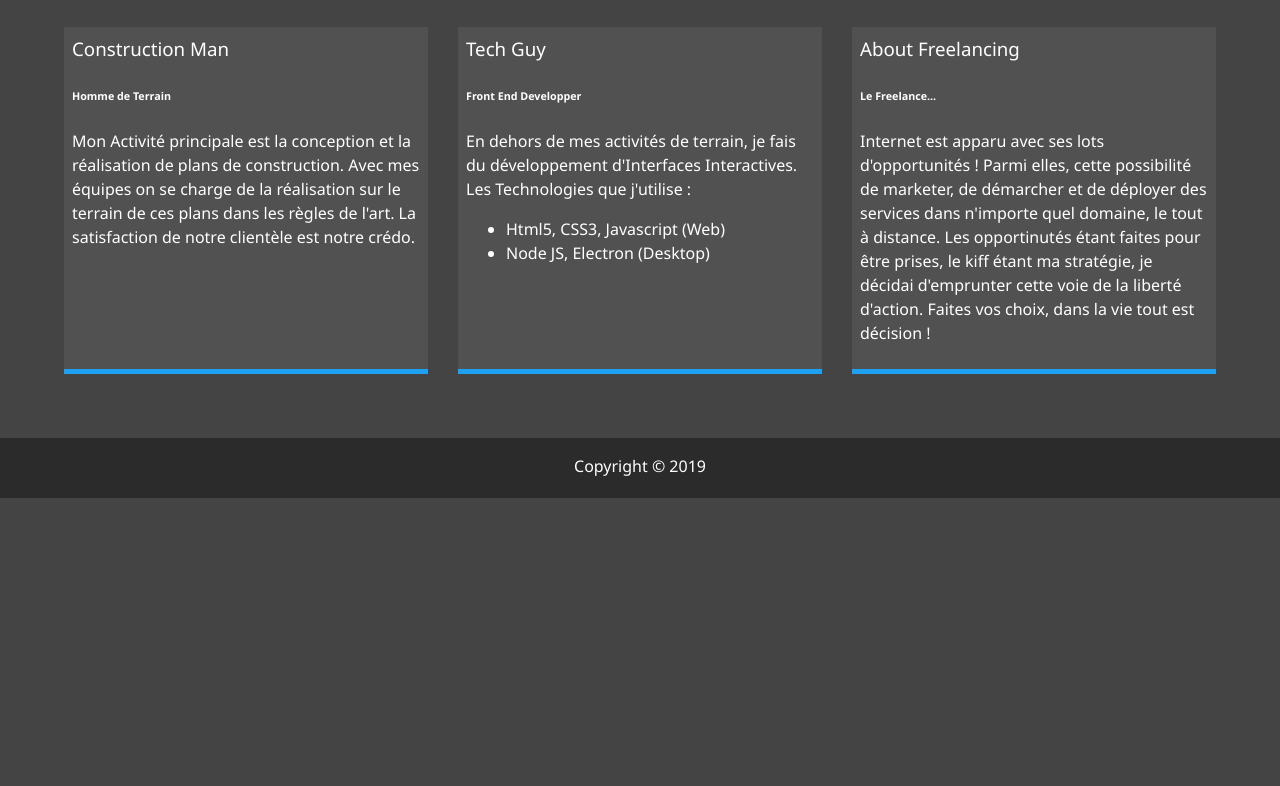
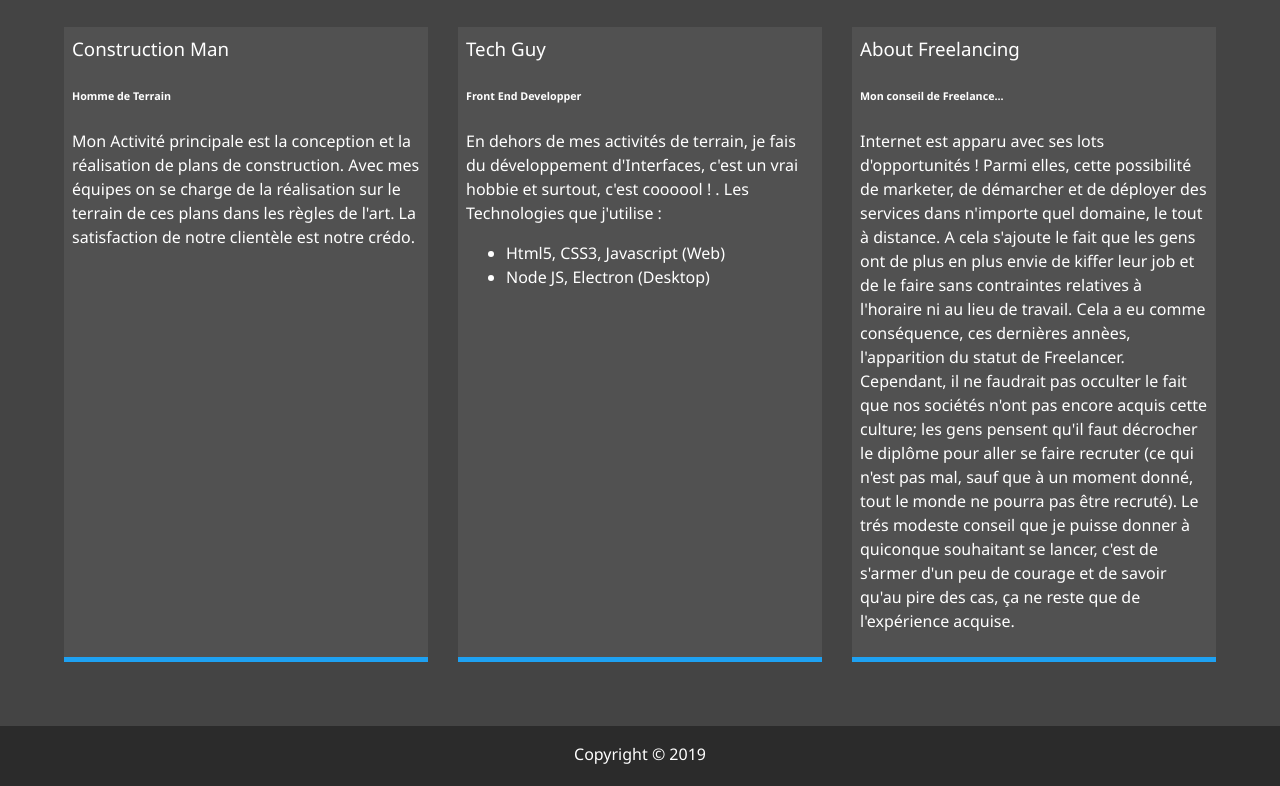
Before and after one commit to balaye94dev/modern_portfolio, a website: page dist/about.html in a window 1280 px wide. Shown: the part 631-1417 px from the top of the page. Before the commit the page ends 1129 px from the top, so only its background shows below. Drawn offline with Linux system fonts and the light colour scheme.

Commit message:
Initial website updated

```diff
--- a/dist/about.html
+++ b/dist/about.html
@@ -102,7 +102,7 @@
                 <h3>Tech Guy</h3>
                 <h6>Front End Developper</h6>
                 <p>En dehors de mes activités de terrain, je fais du développement
-                    d'Interfaces Interactives.
+                    d'Interfaces, c'est un vrai hobbie et surtout, c'est coooool ! .
                     Les Technologies que j'utilise :
                     <ul>
                         <li>Html5, CSS3, Javascript (Web)</li>
@@ -114,15 +114,17 @@
 
             <div class="job job-3">
                 <h3>About Freelancing</h3>
-                <h6>Le Freelance...</h6>
+                <h6>Mon conseil de Freelance...</h6>
                 <p>Internet est apparu avec ses lots d'opportunités ! Parmi elles, cette
                     possibilité de marketer, de  démarcher et de déployer des services dans
-                    n'importe quel domaine, le tout à distance.
-                    Les opportinutés étant faites pour être prises, le kiff étant ma stratégie,
-                    je décidai d'emprunter cette voie de la liberté d'action. Faites vos choix,
-                    dans la vie tout est décision !
-
-
+                    n'importe quel domaine, le tout à distance. A cela s'ajoute le fait que les gens
+                    ont de plus en plus envie de kiffer leur job et de le faire sans contraintes relatives à l'horaire ni au lieu de travail.
+                    Cela a eu comme conséquence, ces dernières annèes, l'apparition du statut de Freelancer.
+                    Cependant, il ne faudrait pas occulter le fait que nos sociétés n'ont pas encore acquis
+                    cette culture; les gens pensent qu'il faut décrocher le diplôme pour aller se faire recruter
+                    (ce qui n'est pas mal, sauf que à un moment donné, tout le monde ne pourra pas être recruté).
+                    Le trés modeste conseil que je puisse donner à quiconque souhaitant se lancer, c'est de s'armer d'un peu de courage et de savoir
+                    qu'au pire des cas, ça ne reste que de l'expérience acquise.
                 </p>
             </div>
 
```
